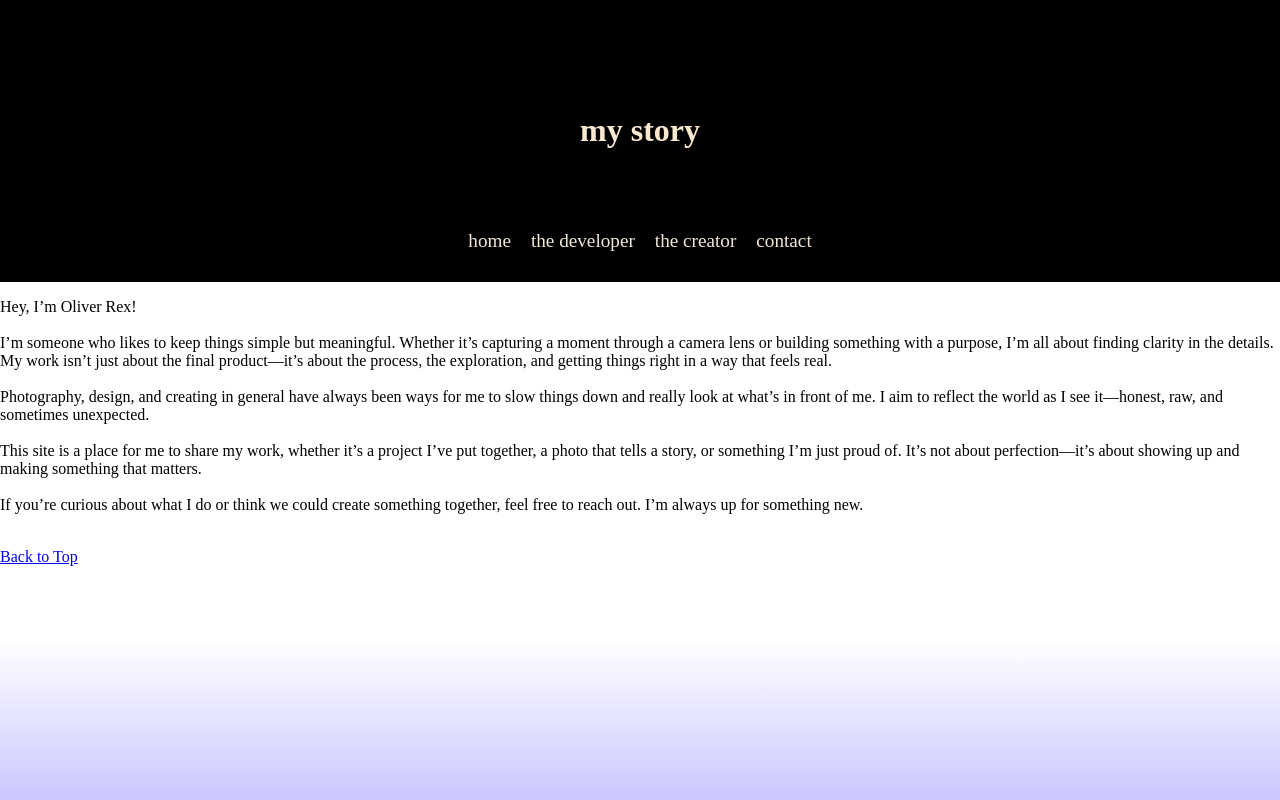
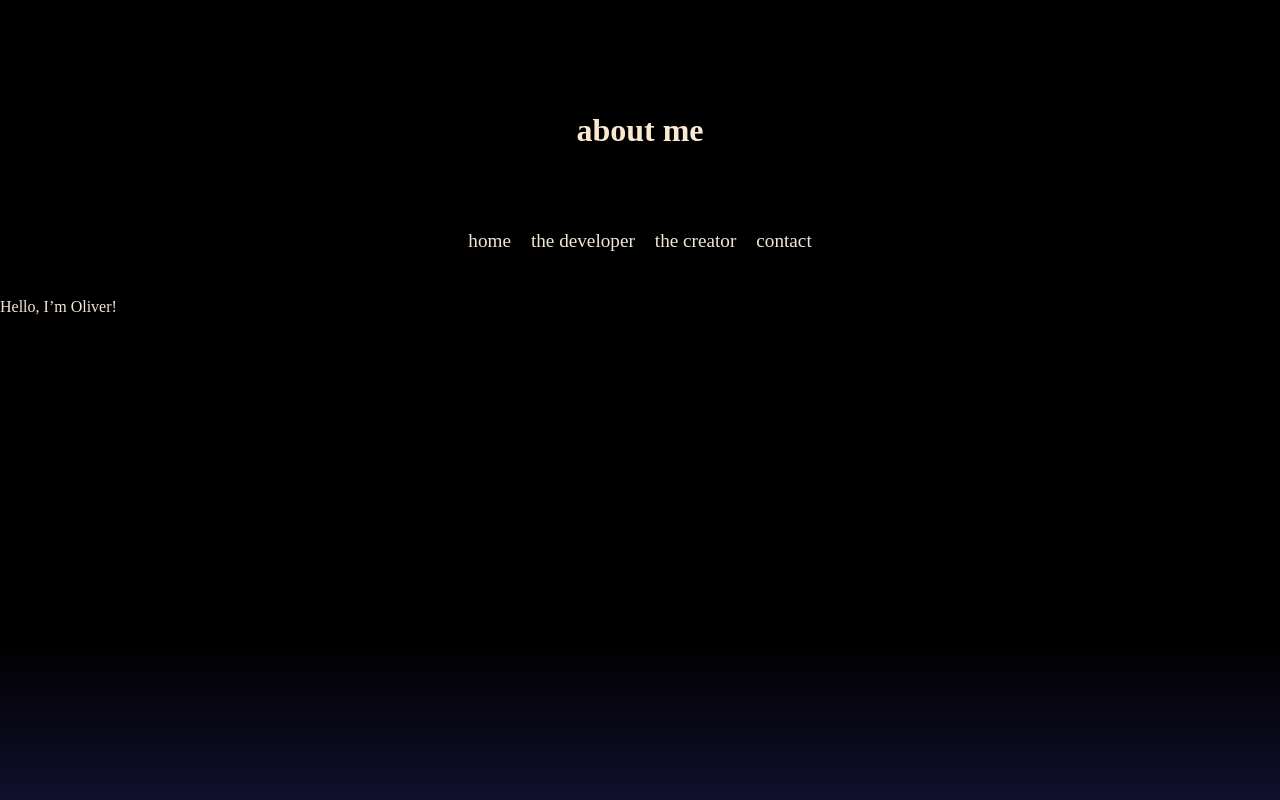
Before and after one commit to oliverrexx/MyPortfolio, a plain HTML site: page me/about.html in a window 1280 px wide. Drawn offline with Linux system fonts and the light colour scheme.

Commit message:
Updated again

```diff
--- a/me/about.html
+++ b/me/about.html
@@ -8,7 +8,10 @@
     <style>
       body {
         margin: 0px;
+        background-color: black;
+        color: rgb(243, 231, 215);
       }
+
       .page-header {
         color: rgb(250, 232, 209);
         background-color: black;
@@ -22,7 +25,7 @@
         margin: 0px;
         padding-top: 30px;
       }
-      nav::after {
+      body::after {
         content: "";
         position: absolute;
         bottom: 0;
@@ -31,7 +34,7 @@
         height: 20vh; /* Adjust height for how tall the gradient should be */
         background: linear-gradient(
           to top,
-          rgba(99, 88, 255, 0.336),
+          rgba(99, 88, 255, 0.171),
           rgba(0, 0, 0, 0)
         );
         pointer-events: none; /* Ensures it doesn’t block interactions */
@@ -68,15 +71,14 @@
       }
 
       nav a:hover {
-        color: rbg(250, 232, 209);
+        color: #dbb877;
         transition: 0.1s ease-in-out;
       }
-
     </style>
   </head>
   <body>
     <header class="page-header">
-      <h1>my story</h1>
+      <h1>about me</h1>
     </header>
     <nav>
       <div class="list-container">
@@ -89,22 +91,6 @@
         </ul>
       </div>
     </nav>
-    <p>
-      Hey, I’m Oliver Rex!<br /><br />I’m someone who likes to keep things
-      simple but meaningful. Whether it’s capturing a moment through a camera
-      lens or building something with a purpose, I’m all about finding clarity
-      in the details. My work isn’t just about the final product—it’s about the
-      process, the exploration, and getting things right in a way that feels
-      real. <br /><br />Photography, design, and creating in general have always
-      been ways for me to slow things down and really look at what’s in front of
-      me. I aim to reflect the world as I see it—honest, raw, and sometimes
-      unexpected. <br /><br />This site is a place for me to share my work,
-      whether it’s a project I’ve put together, a photo that tells a story, or
-      something I’m just proud of. It’s not about perfection—it’s about showing
-      up and making something that matters. <br /><br />If you’re curious about
-      what I do or think we could create something together, feel free to reach
-      out. I’m always up for something new.<br /><br />
-    </p>
-    <a href="#">Back to Top</a>
+    <p>Hello, I’m Oliver!<br /><br /></p>
   </body>
 </html>
```
Also changed, not shown: index.html (+1 -1 lines).
